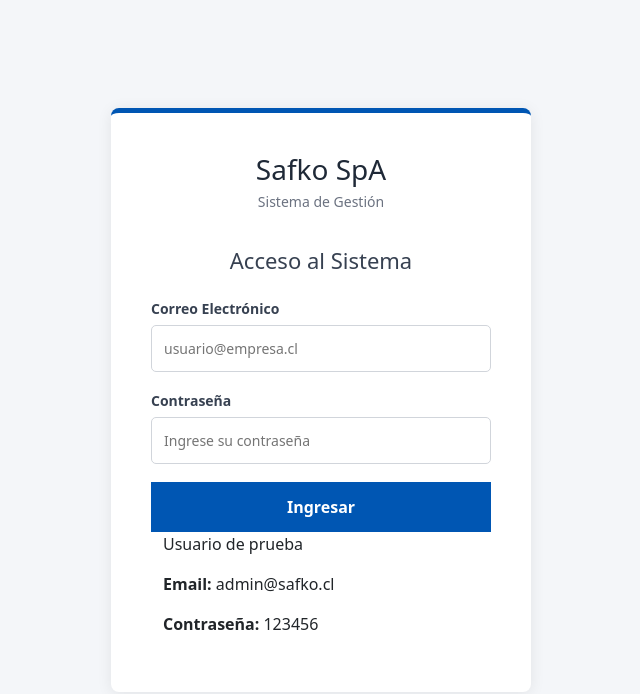
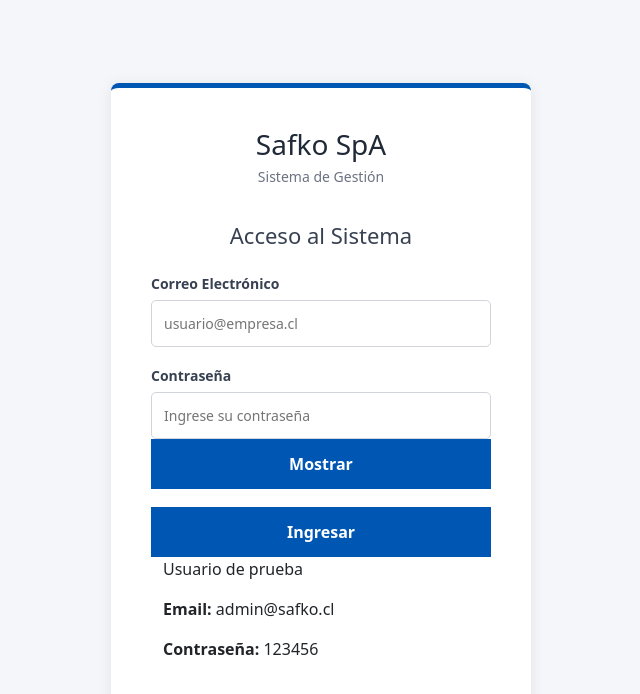
Before and after one commit to jearson-roa/safko-frontend, a React app: page / in a window 1280 px wide. Shown: the top 694 px of the page, without its empty margins (319-959 px from the left). Built offline with nearby package versions, Linux system fonts and the light colour scheme; the HTML template or start-up script is replaced by a standard one.

Commit message:
integracion de boton ver/ocultar contraseña en login

```diff
--- a/src/pages/Login.jsx
+++ b/src/pages/Login.jsx
@@ -8,6 +8,7 @@
   const [email, setEmail] = useState("");
   const [password, setPassword] = useState("");
   const navigate = useNavigate();
+  const [showPassword , setShowPassword] = useState(false)
 
   const iniciarSesion = async (e) => {
     e.preventDefault();
@@ -58,11 +59,14 @@
           <div className="campo">
             <label>Contraseña</label>
             <input
-              type="password"
+              type={showPassword ? "text": "password"}
               placeholder="Ingrese su contraseña"
               value={password}
               onChange={(e) => setPassword(e.target.value)}
             />
+            <button type="button" onClick={() => setShowPassword(!showPassword)}>
+            {showPassword ? "Ocultar" : "Mostrar"}
+          </button>
           </div>
 
           <button type="submit">
```
